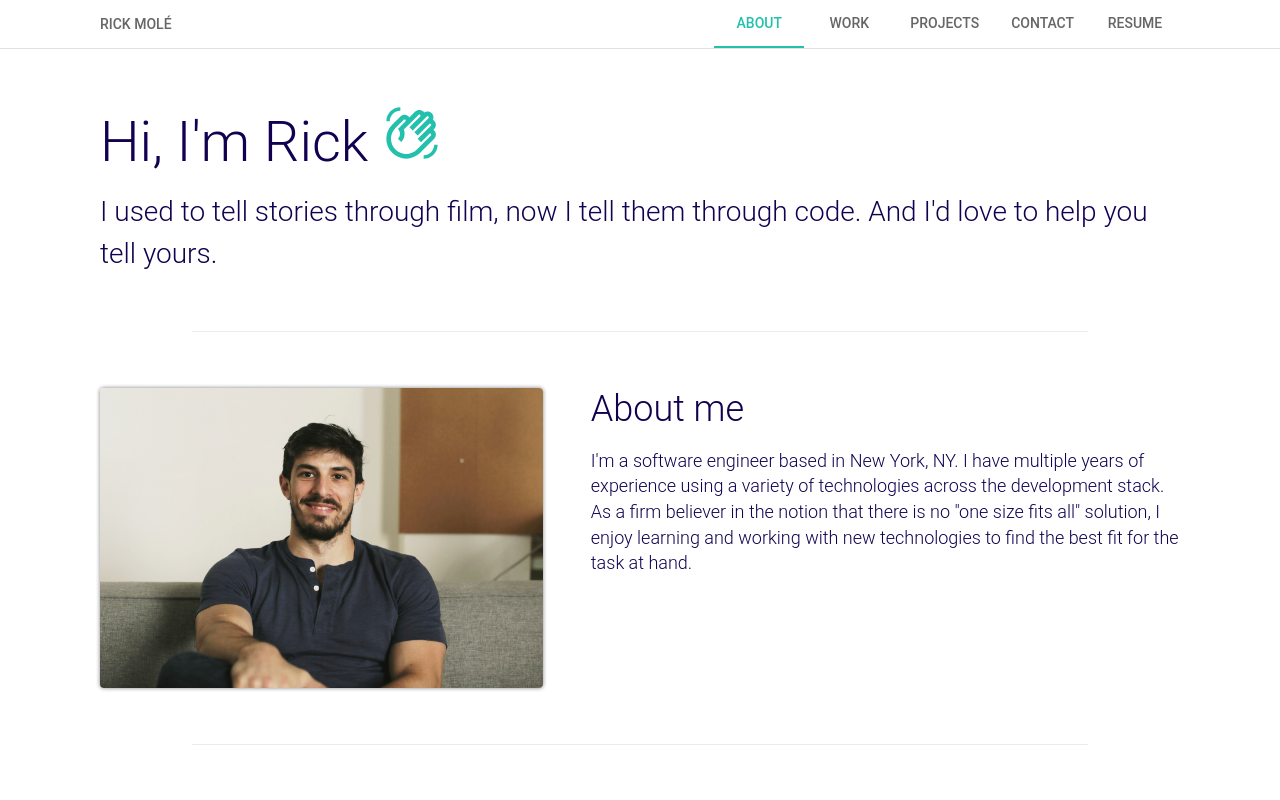
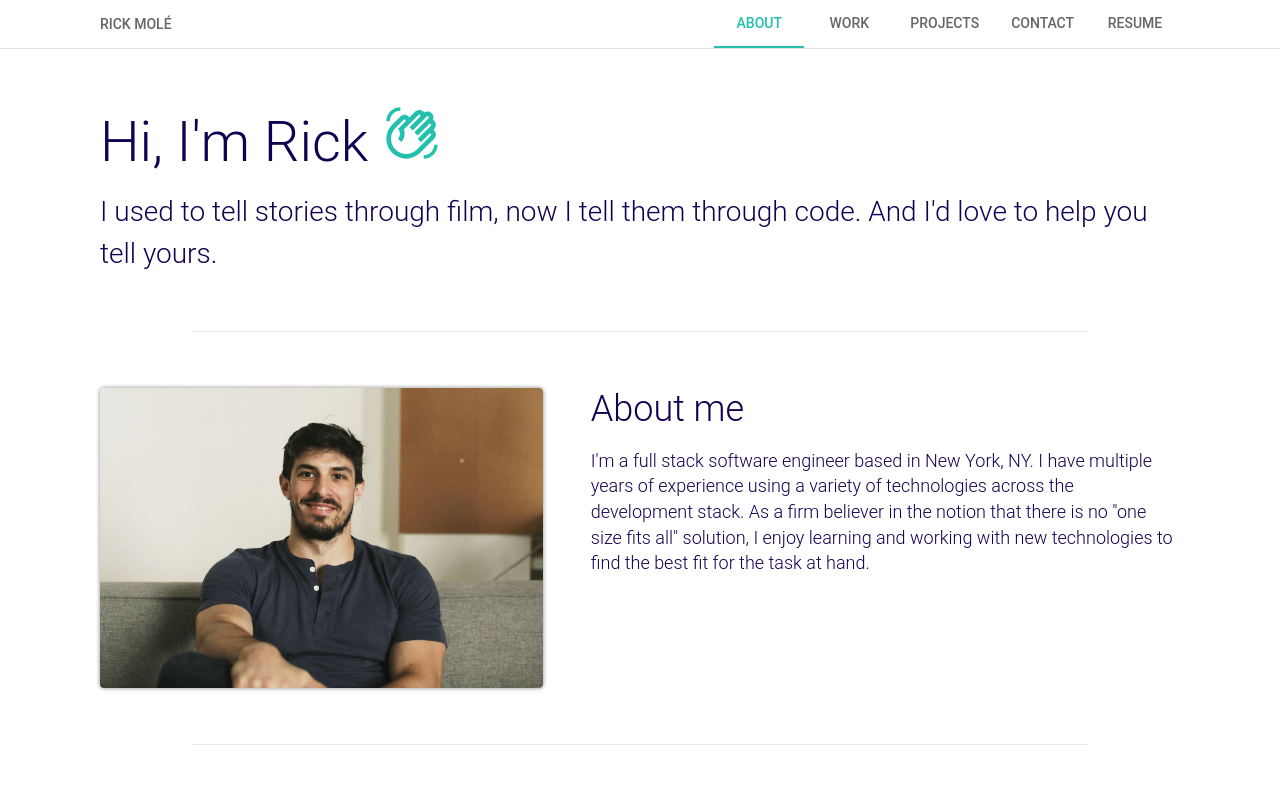
Before and after one commit to Rmole57/portfolio, a Next.js app: page / in a window 1280 px wide. Shown: the top 800 px of the page. Built offline with nearby package versions, Linux system fonts and the light colour scheme.

Commit message:
update about description to include 'full stack'

```diff
--- a/app/components/about.tsx
+++ b/app/components/about.tsx
@@ -26,11 +26,12 @@ export default function About() {
       <Box display="flex" flexDirection="column" gap={2}>
         <Typography variant="h2">About me</Typography>
         <Typography variant="body2">
-          I&apos;m a software engineer based in New York, NY. I have multiple
-          years of experience using a variety of technologies across the
-          development stack. As a firm believer in the notion that there is no
-          &quot;one size fits all&quot; solution, I enjoy learning and working
-          with new technologies to find the best fit for the task at hand.
+          I&apos;m a full stack software engineer based in New York, NY. I have
+          multiple years of experience using a variety of technologies across
+          the development stack. As a firm believer in the notion that there is
+          no &quot;one size fits all&quot; solution, I enjoy learning and
+          working with new technologies to find the best fit for the task at
+          hand.
         </Typography>
       </Box>
     </Box>
```
